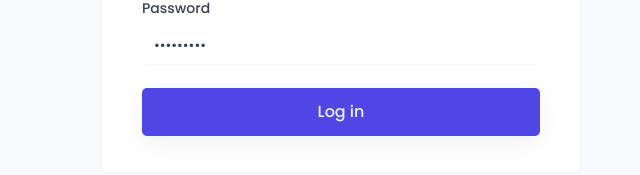
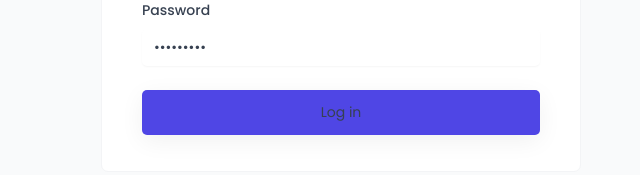
Before and after one commit to Philippe6ak/Inp-component-build, a React (Vite) app: page /login in a window 1280 px wide. Shown: the part 479-654 px from the top of the page, without its empty margins (299-939 px from the left). Built offline with nearby package versions, Linux system fonts and the light colour scheme; a web font is replaced by a local one.

Commit message:
Fixed global styles, migrated buttons

```diff
--- a/package.json
+++ b/package.json
@@ -15,6 +15,7 @@
     "@tanstack/react-query": "^4.43.0",
     "@tanstack/react-query-devtools": "^4.43.0",
     "@tanstack/react-table": "^8.21.3",
+    "clsx": "^2.1.1",
     "date-fns": "^4.1.0",
     "react": "^18.2.0",
     "react-dom": "^18.2.0",
--- a/src/styles/index.css
+++ b/src/styles/index.css
@@ -157,8 +157,10 @@
 *::before,
 *::after {
   box-sizing: border-box;
-  padding: 0;
+  /* padding: 0;
   margin: 0;
+  NOT NEEDED IN TAILWIND PROJECTS SINCE WE USE PRESET UTILITY CLASSES FOR SPACING
+  */
 
   /* Smooth dark mode transitions */
   transition:
--- a/src/ui/Button.jsx
+++ b/src/ui/Button.jsx
@@ -1,65 +1,46 @@
-import styled, { css } from "styled-components";
+import clsx from "clsx";
+import PropTypes from "prop-types";
 
 const sizes = {
-  small: css`
-    font-size: 1.2rem;
-    padding: 0.4rem 0.8rem;
-    text-transform: uppercase;
-    font-weight: 600;
-    text-align: center;
-  `,
-  medium: css`
-    font-size: 1.4rem;
-    padding: 1.2rem 1.6rem;
-    font-weight: 500;
-  `,
-  large: css`
-    font-size: 1.6rem;
-    padding: 1.2rem 2.4rem;
-    font-weight: 500;
-  `,
+  small:
+    "text-[1.2rem] py-[0.4rem] px-[0.8rem] uppercase font-semibold text-center",
+  medium: "text-[1.4rem] py-[1.2rem] px-[1.6rem] font-medium",
+  large: "text-[1.6rem] py-[1.2rem] px-[2.4rem] font-medium",
 };
 
 const variations = {
-  primary: css`
-    color: var(--color-brand-50);
-    background-color: var(--color-brand-600);
-
-    &:hover {
-      background-color: var(--color-brand-700);
-    }
-  `,
-  secondary: css`
-    color: var(--color-grey-600);
-    background: var(--color-grey-0);
-    border: 1px solid var(--color-grey-200);
-
-    &:hover {
-      background-color: var(--color-grey-50);
-    }
-  `,
-  danger: css`
-    color: var(--color-red-100);
-    background-color: var(--color-red-700);
-
-    &:hover {
-      background-color: var(--color-red-800);
-    }
-  `,
+  primary:
+    "text-[var(--color-brand-50)] bg-[var(--color-brand-600)] hover:bg-[var(--color-brand-700)]",
+  secondary:
+    "text-[var(--color-grey-600)] bg-[var(--color-grey-0)] border border-[var(--color-grey-200)] hover:bg-[var(--color-grey-50)]",
+  danger:
+    "text-[var(--color-red-100)] bg-[var(--color-red-700)] hover:bg-[var(--color-red-800)]",
 };
 
-const Button = styled.button`
-  border: none;
-  border-radius: var(--border-radius-sm);
-  box-shadow: var(--shadow-md);
+function Button({
+  size = "medium",
+  variation = "primary",
+  className,
+  ...props
+}) {
+  return (
+    <button
+      className={clsx(
+        "border-0 rounded-(--border-radius-sm) shadow-(--shadow-md)",
+        sizes[size],
+        variations[variation],
+        className,
+      )}
+      {...props}
+    />
+  );
+}
 
-  ${(props) => sizes[props.size]}
-  ${(props) => variations[props.variation]}
-`;
-
-Button.defaultProps = {
-  size: "medium",
-  variation: "primary",
+// PropTypes for runtime type checking
+Button.propTypes = {
+  size: PropTypes.oneOf(["small", "medium", "large"]),
+  variation: PropTypes.oneOf(["primary", "secondary", "danger"]),
+  className: PropTypes.string,
 };
 
 export default Button;
--- a/src/ui/ButtonGroup.jsx
+++ b/src/ui/ButtonGroup.jsx
@@ -1,9 +1,13 @@
-import styled from 'styled-components';
+// import styled from "styled-components";
 
-const ButtonGroup = styled.div`
-  display: flex;
-  gap: 1.2rem;
-  justify-content: flex-end;
-`;
+// const ButtonGroup = styled.div`
+//   display: flex;
+//   gap: 1.2rem;
+//   justify-content: flex-end;
+// `;
+
+function ButtonGroup({ children }) {
+  return <div className="flex gap-2 justify-end">{children}</div>;
+}
 
 export default ButtonGroup;
--- a/src/ui/MainNav.jsx
+++ b/src/ui/MainNav.jsx
@@ -1,63 +1,62 @@
 import { NavLink } from "react-router-dom";
 import {
-  HiClipboardDocument,
-  HiInboxArrowDown,
   HiOutlineCalendarDays,
   HiOutlineCog6Tooth,
   HiOutlineHome,
   HiOutlineHomeModern,
-  HiOutlineTableCells,
   HiOutlineUsers,
 } from "react-icons/hi2";
 
-const navLinkBaseClassName =
-  "group flex items-center gap-[1.2rem] rounded-sm px-[2.4rem] py-[1.2rem] text-[1.6rem] font-medium text-grey-600 transition-all duration-300 hover:bg-grey-50 hover:text-grey-800 active:bg-grey-50 active:text-grey-800 max-md:gap-0 max-md:p-[1.2rem]";
-
-const navLinkActiveClassName = "bg-grey-50 text-grey-800";
-
-const navIconBaseClassName =
-  "h-[2.4rem] w-[2.4rem] text-grey-400 transition-all duration-300 group-hover:text-brand-600 group-active:text-brand-600";
-
-const navIconActiveClassName = "text-brand-600";
-
-const navItems = [
-  { to: "/dashboard", label: "Home", Icon: HiOutlineHome },
-  { to: "/bookings", label: "Bookings", Icon: HiOutlineCalendarDays },
-  { to: "/cabins", label: "Cabins", Icon: HiOutlineHomeModern },
-  { to: "/users", label: "Users", Icon: HiOutlineUsers },
-  { to: "/settings", label: "Settings", Icon: HiOutlineCog6Tooth },
-  { to: "/table", label: "Table", Icon: HiOutlineTableCells },
-  { to: "/drag-drop", label: "Drag & Drop", Icon: HiInboxArrowDown },
-  {
-    to: "/reusable-buttons",
-    label: "Reusable Buttons",
-    Icon: HiClipboardDocument,
-  },
-];
+const navLinkClass = [
+  // Base layout
+  "flex items-center gap-[12px]",
+  "px-[24px] py-[12px]",
+  "transition-all duration-300",
+  // Base text
+  "text-grey-600 text-[1.6rem] font-medium",
+  // Hover & active — background + text color + border radius
+  "hover:bg-grey-50 hover:text-grey-800 hover:rounded-[var(--border-radius-sm)]",
+  "[&.active]:bg-grey-50 [&.active]:text-grey-800 [&.active]:rounded-[var(--border-radius-sm)]",
+  // SVG default color
+  "[&_svg]:w-[24px] [&_svg]:h-[24px] [&_svg]:text-grey-400 [&_svg]:transition-all [&_svg]:duration-300",
+  // SVG hover & active color
+  "hover:[&_svg]:text-brand-600 [&.active_svg]:text-brand-600",
+].join(" ");
 
 function MainNav() {
   return (
     <nav>
-      <ul className="flex flex-col gap-[0.8rem]">
-        {navItems.map(({ to, label, Icon }) => (
-          <li key={to}>
-            <NavLink
-              to={to}
-              className={({ isActive }) =>
-                `${navLinkBaseClassName} ${isActive ? navLinkActiveClassName : ""}`
-              }
-            >
-              {({ isActive }) => (
-                <>
-                  <Icon
-                    className={`${navIconBaseClassName} ${isActive ? navIconActiveClassName : ""}`}
-                  />
-                  <span className="max-md:hidden">{label}</span>
-                </>
-              )}
-            </NavLink>
-          </li>
-        ))}
+      <ul className="flex flex-col gap-[8px]">
+        <li>
+          <NavLink to="/dashboard" className={navLinkClass}>
+            <HiOutlineHome />
+            <span>Home</span>
+          </NavLink>
+        </li>
+        <li>
+          <NavLink to="/bookings" className={navLinkClass}>
+            <HiOutlineCalendarDays />
+            <span>Bookings</span>
+          </NavLink>
+        </li>
+        <li>
+          <NavLink to="/cabins" className={navLinkClass}>
+            <HiOutlineHomeModern />
+            <span>Cabins</span>
+          </NavLink>
+        </li>
+        <li>
+          <NavLink to="/users" className={navLinkClass}>
+            <HiOutlineUsers />
+            <span>Users</span>
+          </NavLink>
+        </li>
+        <li>
+          <NavLink to="/settings" className={navLinkClass}>
+            <HiOutlineCog6Tooth />
+            <span>Settings</span>
+          </NavLink>
+        </li>
       </ul>
     </nav>
   );
```
Also changed, not shown: 1 other file (tests, documents, lock files or other folders).
